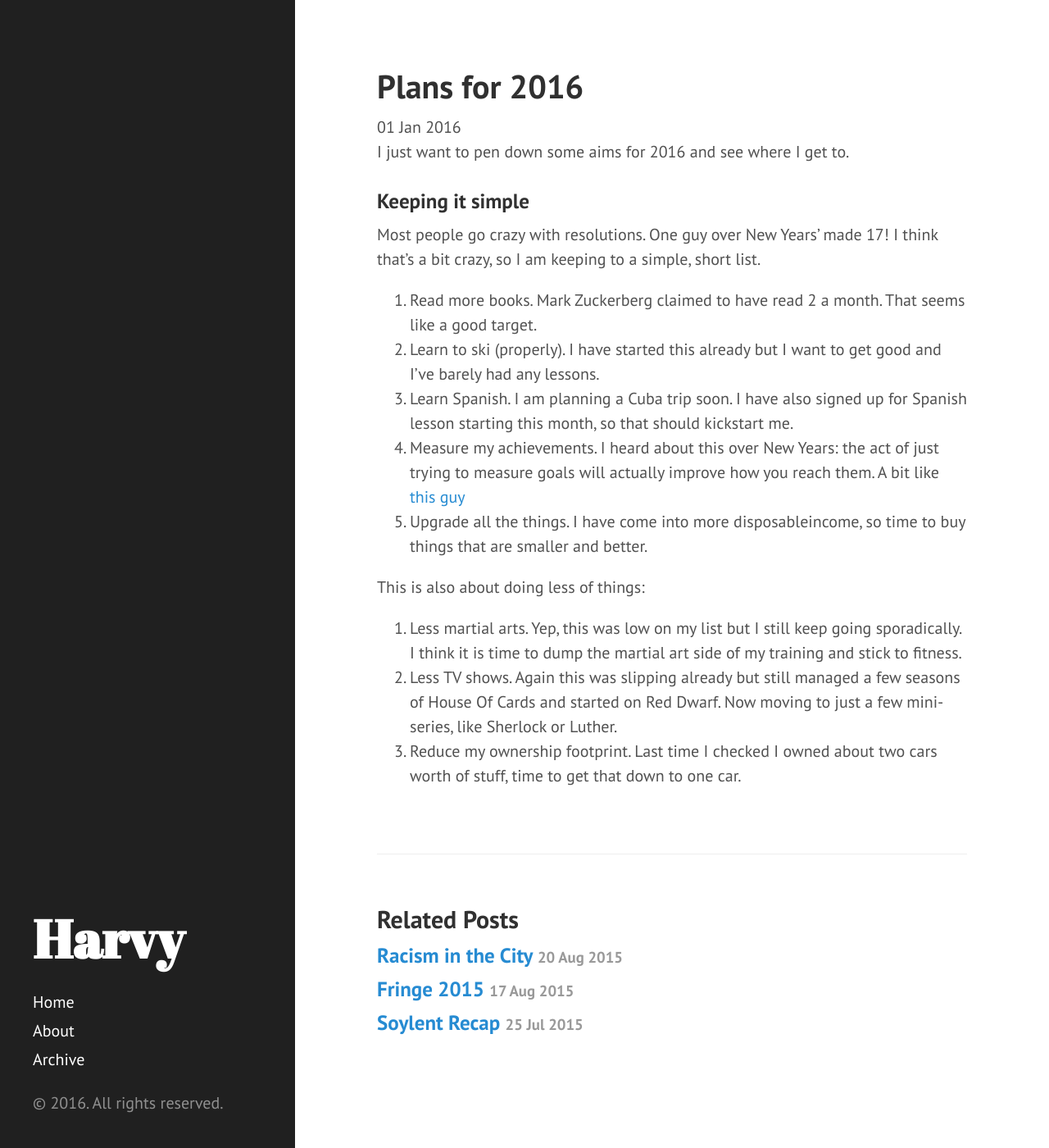
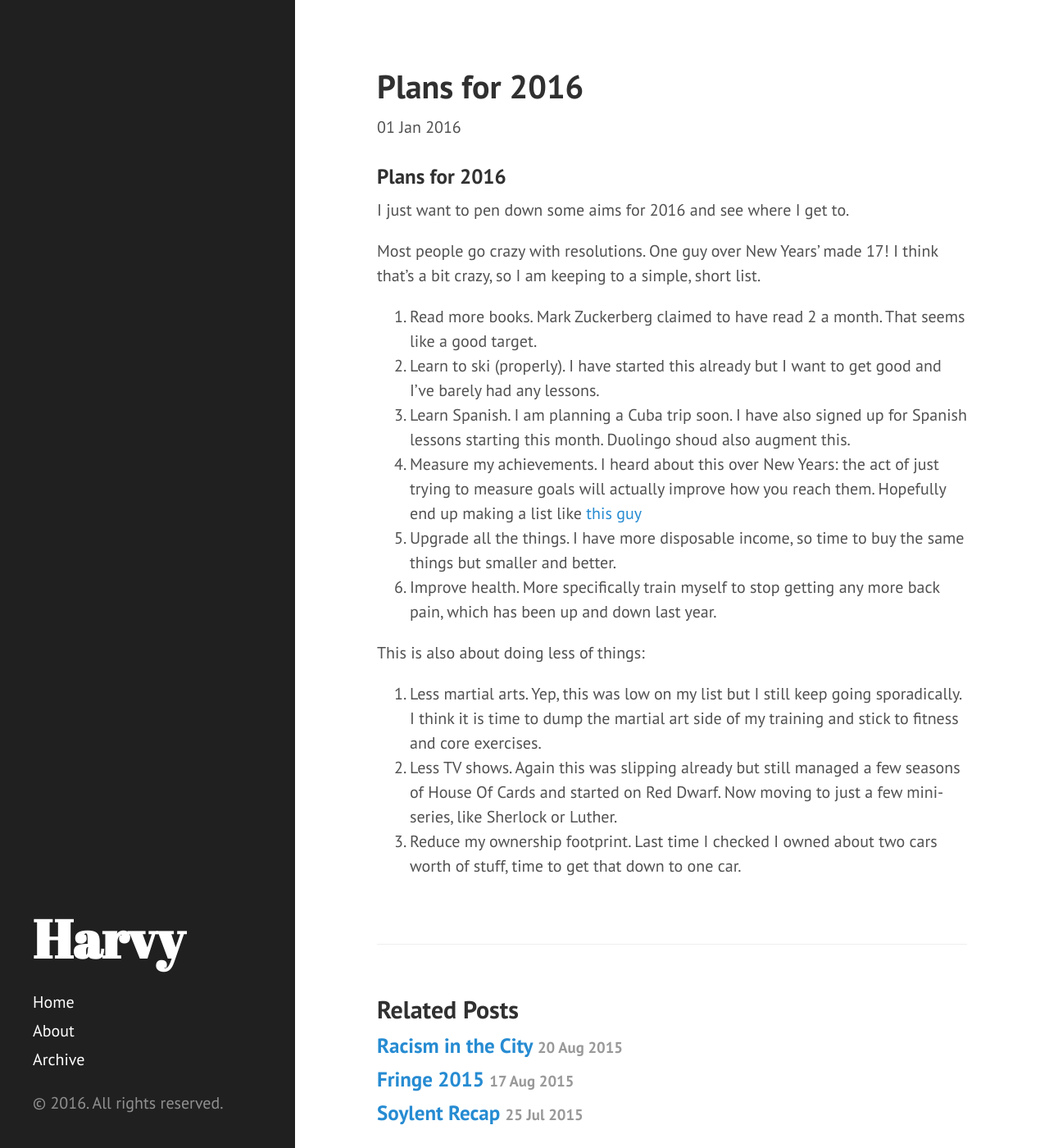
Before and after one commit to harvy4002/harvy4002.github.io, a Jekyll site: the page built from _posts/2016-01-01-plans-for-2016.md, in a window 1280 px wide and 1400 px high. Shown: the whole window at 82% size. Built offline with Jekyll 4.4.1, drawn with Linux system fonts in a browser that asks for light colours; comment, search, counter and statistics services are not loaded.

Commit message:
Amended new years post with health kick

```diff
--- a/_posts/2016-01-01-plans-for-2016.md
+++ b/_posts/2016-01-01-plans-for-2016.md
@@ -4,21 +4,22 @@ title: Plans for 2016
 comments: True
 ---
 
+### Plans for 2016
+
 I just want to pen down some aims for 2016 and see where I get to.
-
-### Keeping it simple
 
 Most people go crazy with resolutions. One guy over New Years' made 17! I think that's a bit crazy, so I am keeping to a simple, short list.
 
 1. Read more books. Mark Zuckerberg claimed to have read 2 a month. That seems like a good target.
 2. Learn to ski (properly). I have started this already but I want to get good and I've barely had any lessons.
-3. Learn Spanish. I am planning a Cuba trip soon. I have also signed up for Spanish lesson starting this month, so that should kickstart me.
-4. Measure my achievements. I heard about this over New Years: the act of just trying to measure goals will actually improve how you reach them. A bit like [this guy](http://blog.fogus.me/2015/12/29/the-best-things-and-stuff-of-2015/)
-5. Upgrade all the things. I have come into more disposableincome, so time to buy things that are smaller and better.
+3. Learn Spanish. I am planning a Cuba trip soon. I have also signed up for Spanish lessons starting this month. Duolingo shoud also augment this.
+4. Measure my achievements. I heard about this over New Years: the act of just trying to measure goals will actually improve how you reach them. Hopefully end up making a list like [this guy](http://blog.fogus.me/2015/12/29/the-best-things-and-stuff-of-2015/)
+5. Upgrade all the things. I have more disposable income, so time to buy the same things but smaller and better.
+6. Improve health. More specifically train myself to stop getting any more back pain, which has been up and down last year.
 
 
 This is also about doing less of things:
 
-1. Less martial arts. Yep, this was low on my list but I still keep going sporadically. I think it is time to dump the martial art side of my training and stick to fitness.
+1. Less martial arts. Yep, this was low on my list but I still keep going sporadically. I think it is time to dump the martial art side of my training and stick to fitness and core exercises.
 2. Less TV shows. Again this was slipping already but still managed a few seasons of House Of Cards and started on Red Dwarf. Now moving to just a few mini-series, like Sherlock or Luther.
 3. Reduce my ownership footprint. Last time I checked I owned about two cars worth of stuff, time to get that down to one car.
```
